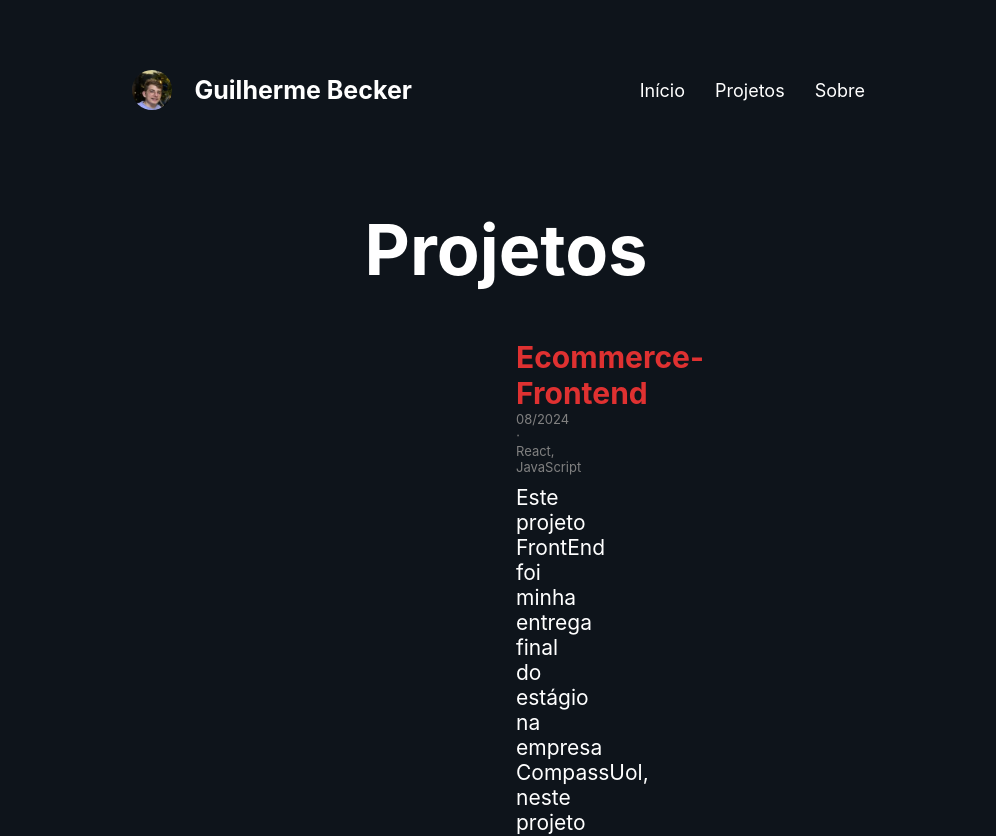
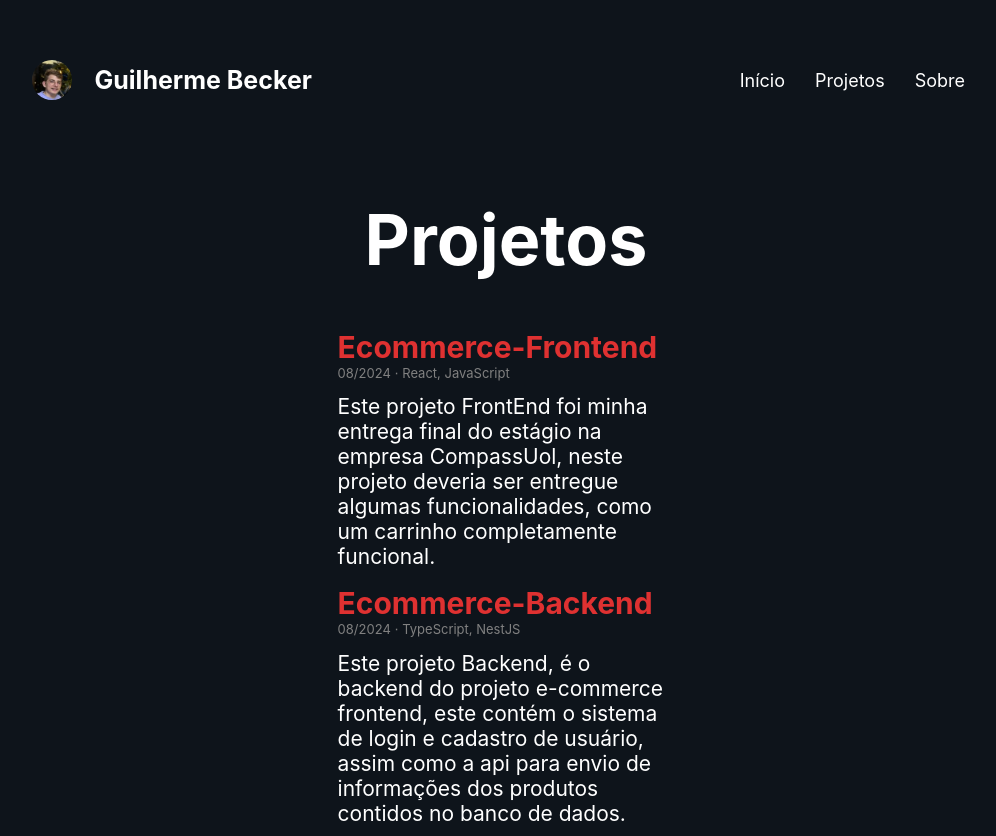
Before and after one commit to guiiBecker/portifolioo, a React (Create React App) app: page /projetos in a window 1280 px wide. Shown: the top 836 px of the page, without its empty margins (134-1130 px from the left). Built offline with nearby package versions, Linux system fonts and the light colour scheme.

Commit message:
feat. some ajusts

```diff
--- a/src/components/mainlayout/style.ts
+++ b/src/components/mainlayout/style.ts
@@ -5,7 +5,7 @@ import styled from "styled-components";
 export const  MainContainer = styled.div
 `
  margin: 0px;
- padding: 10px 100px 10px 100px;
+ padding: 0px;
 `;
 
 
--- a/src/components/projetos/index.tsx
+++ b/src/components/projetos/index.tsx
@@ -38,10 +38,10 @@ export default function ProjetosFeed() {
         return dateB - dateA; // Ordenação decrescente
     });
 
-    // Cálculo da paginação
+
     const totalPages = Math.ceil(sortedProjetos.length / ITEMS_PER_PAGE);
 
-    // Obtenção dos projetos da página atual
+
     const currentProjects = sortedProjetos.slice(
         (currentPage - 1) * ITEMS_PER_PAGE,
         currentPage * ITEMS_PER_PAGE
--- a/src/components/projetos/styles.ts
+++ b/src/components/projetos/styles.ts
@@ -1,74 +1,218 @@
-import styled from "styled-components"
+import styled from "styled-components";
 
-export const DivContainer = styled.div
-`
+export const DivContainer = styled.div`
+  justify-content: center;
+  align-items: center;
+  margin: 1em 0.1em;
 
+  @media (max-width: 1200px) {
+    margin: 1em 0.1em;
+  }
+
+  @media (max-width: 1024px) {
+    margin: 1em 0.1em;
+  }
+
+  @media (max-width: 768px) {
+    margin: 0.8em 0.1em;
+  }
+
+  @media (max-width: 480px) {
+    margin: 0.8em 0.1em;
+  }
+
+  @media (max-width: 360px) {
+    margin: 0.8em 0.1em;
+  }
+`;
+
+export const DivProjeto = styled.div`
+  margin: 1em 20em;
+  text-align: left;
+
+  @media (max-width: 1200px) {
+    margin: 1em 15em;
+  }
+
+  @media (max-width: 1024px) {
+    margin: 1em 10em;
+  }
+
+  @media (max-width: 768px) {
+    margin: 1em 5em;
+  }
+
+  @media (max-width: 480px) {
+    margin: 1em 2em;
+  }
+
+  @media (max-width: 360px) {
+    margin: 1em 1em;
+  }
+`;
+
+export const ProjetosPage = styled.h1`
+  color: white;
+  display: flex;
+  font-size: 4.375em;
+  text-align: center;
   justify-content: center;
- align-itens: center;
- margin: 10px 100px 10px 100px;
+
+  @media (max-width: 768px) {
+    font-size: 3.125em;
+  }
+
+  @media (max-width: 480px) {
+    font-size: 2.1875em;
+  }
 `;
-export const DivProjeto = styled.div
-`
- margin: 10px 300px 10px 300px;
- align-text: left;
-`;
-export const ProjetosPage = styled.h1
-`
- color: white;
- display:flex;
- Font-size: 70px;
- align-text: center;
- justify-content: center;
-`;
-export const ProjetoName = styled.h3
-`
- margin: 0px;
- padding:0px;
- font-size: 30px;
+
+export const ProjetoName = styled.h3`
+  margin: 0;
+  padding: 0;
+  font-size: 1.875em;
+
   &:hover,
   &:focus {
     color: #c22222;
-     transition:
-      transform: 0.3s ease;
+    transition: transform 0.3s ease;
+  }
+
+  @media (max-width: 768px) {
+    font-size: 1.5625em;
+  }
+
+  @media (max-width: 480px) {
+    font-size: 1.25em;
   }
 `;
-export const ProjetoInfos = styled.p
-`
- margin: 0px;
- padding:0px;
- font-size: 13px;
+
+export const ProjetoInfos = styled.p`
+  margin: 0;
+  padding: 0;
+  font-size: 0.8125em;
   color: gray;
+
+  @media (max-width: 768px) {
+    font-size: 0.75em;
+  }
+
+  @media (max-width: 480px) {
+    font-size: 0.6875em;
+  }
 `;
-export const ProjetoDescript = styled.p
-`
- margin: 10px 0px 10px 0px;
- font-size: 21px;
+
+export const ProjetoDescript = styled.p`
+  margin: 0.625em 0;
+  font-size: 1.3125em;
   color: white;
+
+  @media (max-width: 768px) {
+    font-size: 1.125em;
+  }
+
+  @media (max-width: 480px) {
+    font-size: 1em;
+  }
 `;
+
 export const NavLink = styled.a``;
-export const StyledNavLink = styled(NavLink)
-`
+
+export const StyledNavLink = styled(NavLink)`
   text-decoration: none;
   color: #df3131;
 
-  } &active{
+  &.active {
     color: #df3131;
   }
 `;
-export const DivButton = styled.div
-`
- background:#0e141b;
+
+export const DivButton = styled.div`
+  background: #0e141b;
   display: flex;
   justify-content: center;
- margin-top: 20px;
+  margin-top: 1.25em;
+
+  @media (max-width: 768px) {
+    margin-top: 0.9375em;
+  }
+
+  @media (max-width: 480px) {
+    margin-top: 0.625em;
+  }
 `;
-export const ButtonsStyled = styled.button
-`
- background:#0e141b;
- color:  #df3131;
+
+export const ButtonsStyled = styled.button`
+  background: #0e141b;
+  color: #df3131;
   font-size: 1em;
   margin: 1em;
   padding: 0.25em 1em;
   border: 1px solid #df3131;
   border-radius: 3px;
+
+  @media (max-width: 768px) {
+    font-size: 0.9em;
+    padding: 0.2em 0.8em;
+  }
+
+  @media (max-width: 480px) {
+    font-size: 0.8em;
+    margin: 0.5em;
+    padding: 0.2em 0.5em;
+  }
 `;
+
+export const Footer = styled.footer`
+  background-color: #0e141b;
+  color: white;
+  text-align: center;
+  padding: 1.5em 0;
+
+  @media (max-width: 768px) {
+    padding: 1em 0;
+  }
+
+  @media (max-width: 480px) {
+    padding: 0.75em 0;
+  }
+`;
+
+export const Header = styled.header`
+  background-color: #df3131;
+  color: white;
+  text-align: center;
+  padding: 1.5em 0;
+
+  @media (max-width: 768px) {
+    padding: 1em 0;
+  }
+
+  @media (max-width: 480px) {
+    padding: 0.75em 0;
+  }
+`;
+
+export const MainContent = styled.main`
+  padding: 2em;
+
+  @media (max-width: 768px) {
+    padding: 1.5em;
+  }
+
+  @media (max-width: 480px) {
+    padding: 1em;
+  }
+`;
+
+export const Section = styled.section`
+  margin: 2em 0;
+
+  @media (max-width: 768px) {
+    margin: 1.5em 0;
+  }
+
+  @media (max-width: 480px) {
+    margin: 1em 0;
+  }
+`;
```
Lines whose indentation alone changed are shown as unchanged.
